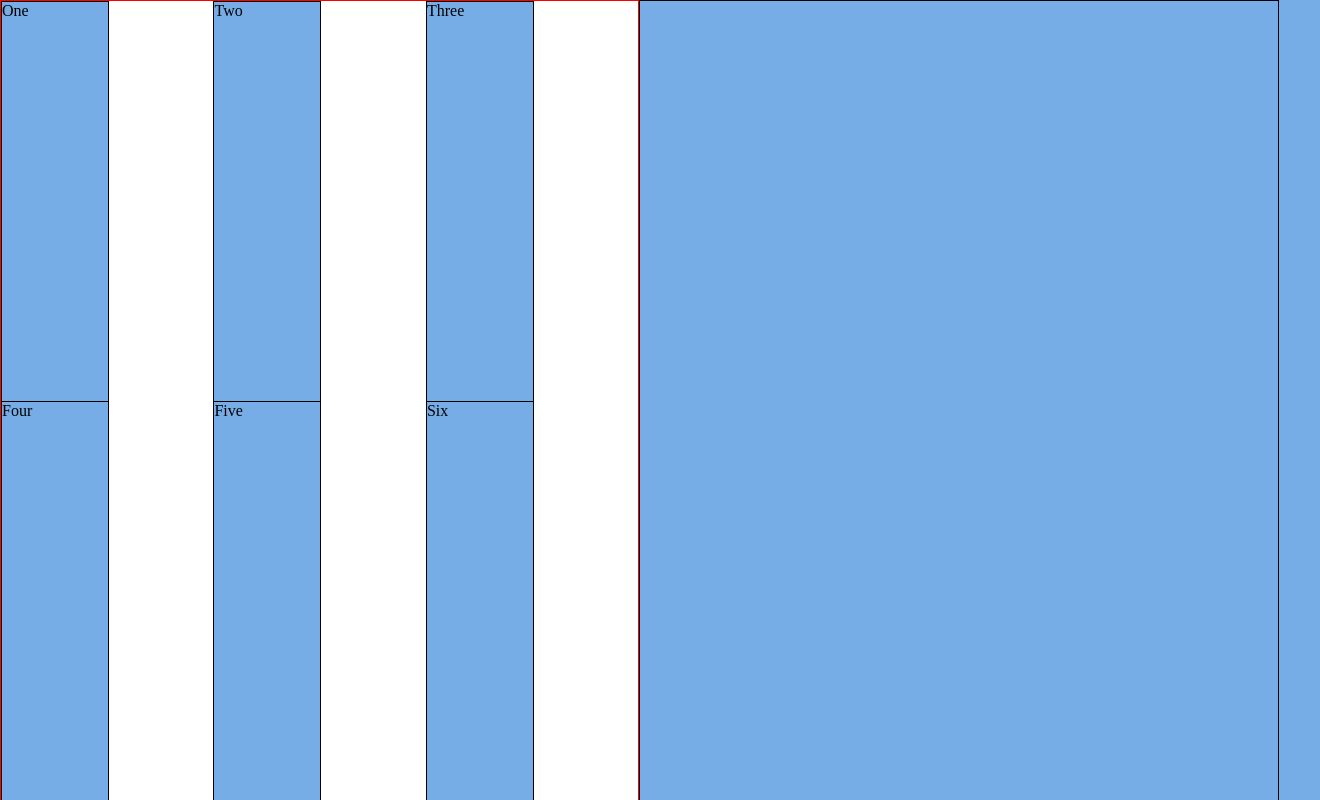
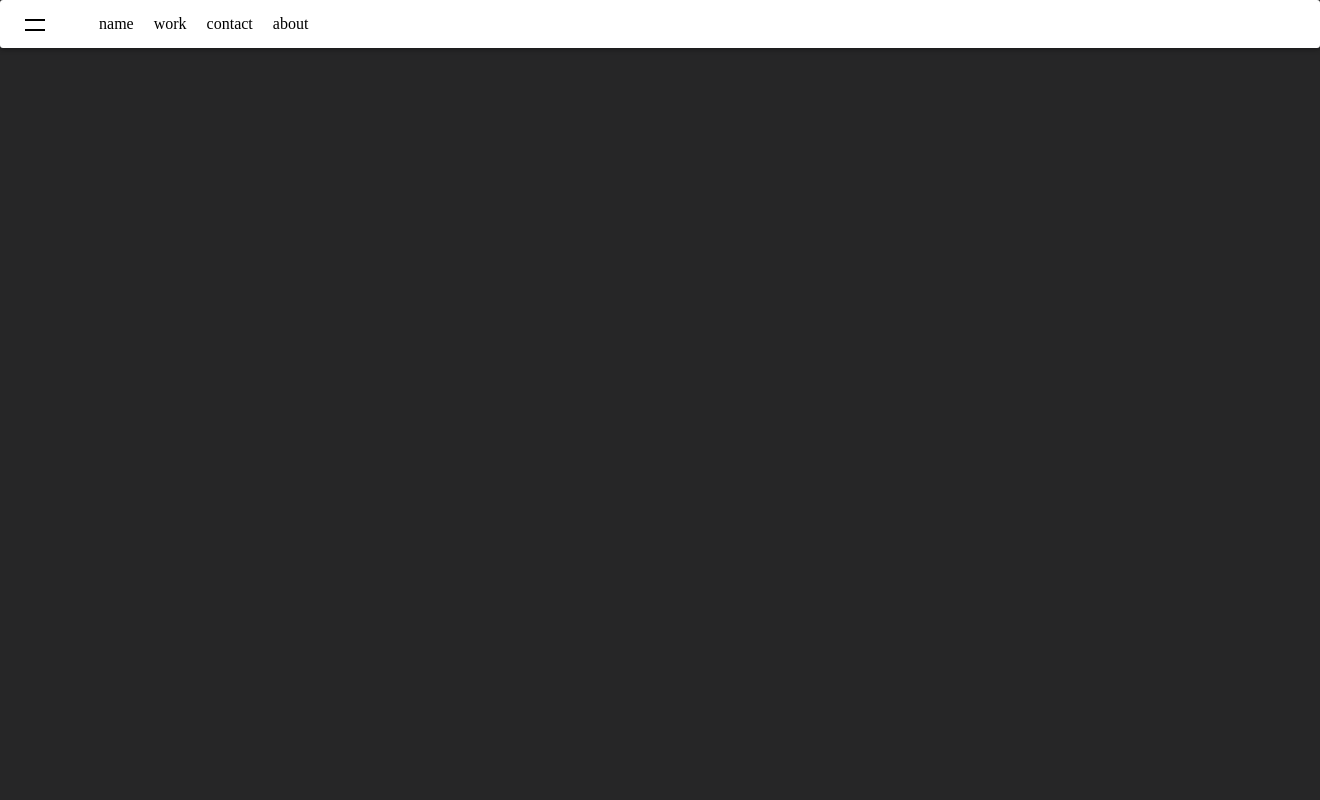
Before and after one commit to chasescape/chasescape.github.io, a plain HTML site: page index.html in a window 1280 px wide. Shown: the top 800 px of the page, 1320 px wide, since content can reach past the window. Drawn offline with Linux system fonts and the light colour scheme.

Commit message:
Update index.html

```diff
--- a/index.html
+++ b/index.html
@@ -5,43 +5,127 @@
     <meta charset="UTF-8">
     <meta name="viewport" content="width=device-width, initial-scale=1.0">
     <title>Document</title>
+    <script>
+        const nav = document.getElementById('nav');
+        const toggle = document.getElementById('toggle');
+
+        toggle.addEventListener('click', () => {
+            nav.classList.toggle('active');
+        })
+    </script>
 </head>
+
 <style>
     body {
-        background-color: rgb(119, 173, 230);
+        background-color: rgb(38, 38, 39);
         margin: 0;
     }
 
-    div {
-        background-color: rgb(119, 173, 230);
-        width: 49.8%;
-        height: 100vh;
-        border: 1px solid black;
-        float: left;
+    nav {
+        background: #fff;
+        padding: 20px;
+        width: 80px;
+        display: flex;
+        align-items: center;
+        justify-content: center;
+        transition: width 0.6s linear;
+        border-radius: 3px;
+        box-shadow: 0 2px 5px rgba(0, 0, 0, 0.3);
     }
 
-    .grid {
-        background-color: rgb(255, 255, 255);
-        display: grid;
-        display: grid;
-        grid-template-columns: repeat(3, 1fr);
-        grid-gap: 0px;
-        grid-auto-rows: minmax(100px, auto);
-        border: 1px solid red;
+    nav.active {
+        width: 100%;
+        height: 1dvh;
+    }
 
+    nav ul {
+        display: flex;
+        align-items: center;
+        /* justify-content: center; */
+        list-style-type: none;
+        width: 0;
+    }
+
+    nav.active ul {
+        width: 100%;
+    }
+
+    nav ul li {
+        opacity: 0;
+        transition: all 0.6s linear;
+    }
+
+    nav.active ul li {
+        opacity: 1;
+        transform: rotateY(360deg);
+    }
+
+    nav.active ul li a {
+        text-decoration: none;
+        color: black;
+        margin: 0 10px;
+
+    }
+
+    nav .icon {
+        background-color: #fff;
+        width: 30px;
+        height: 30px;
+        cursor: pointer;
+        border: 0;
+        position: relative;
+    }
+
+    .icon .line {
+        background: #000;
+        width: 20px;
+        height: 2px;
+        position: absolute;
+        top: 10px;
+        left: 5px;
+    }
+
+    .icon .line2 {
+        top: 20px;
+    }
+
+    nav.active .icom .line1 {
+        transform: rotate(-765deg);
+    }
+
+    nav.active .icom .line2 {
+        transform: rotate(765deg);
     }
 </style>
 
 <body>
-    <div class="grid">
-        <div class="one">One</div>
-        <div class="two">Two</div>
-        <div class="three">Three</div>
-        <div class="four">Four</div>
-        <div class="five">Five</div>
-        <div class="six">Six</div>
-    </div>
-    <div></div>
+
+    <nav id="nav" class="active">
+        <button class="icon" id="toggle">
+            <div class="line line1"></div>
+            <div class="line line2"></div>
+        </button>
+        <ul>
+            <li>
+                <a href="#">name</a>
+            </li>
+
+            <li>
+                <a href="#">work</a>
+            </li>
+
+            <li>
+                <a href="#">contact</a>
+            </li>
+
+            <li>
+                <a href="#">about</a>
+            </li>
+        </ul>
+
+    </nav>
+    </nav>
+
 </body>
 
 </html>
```
